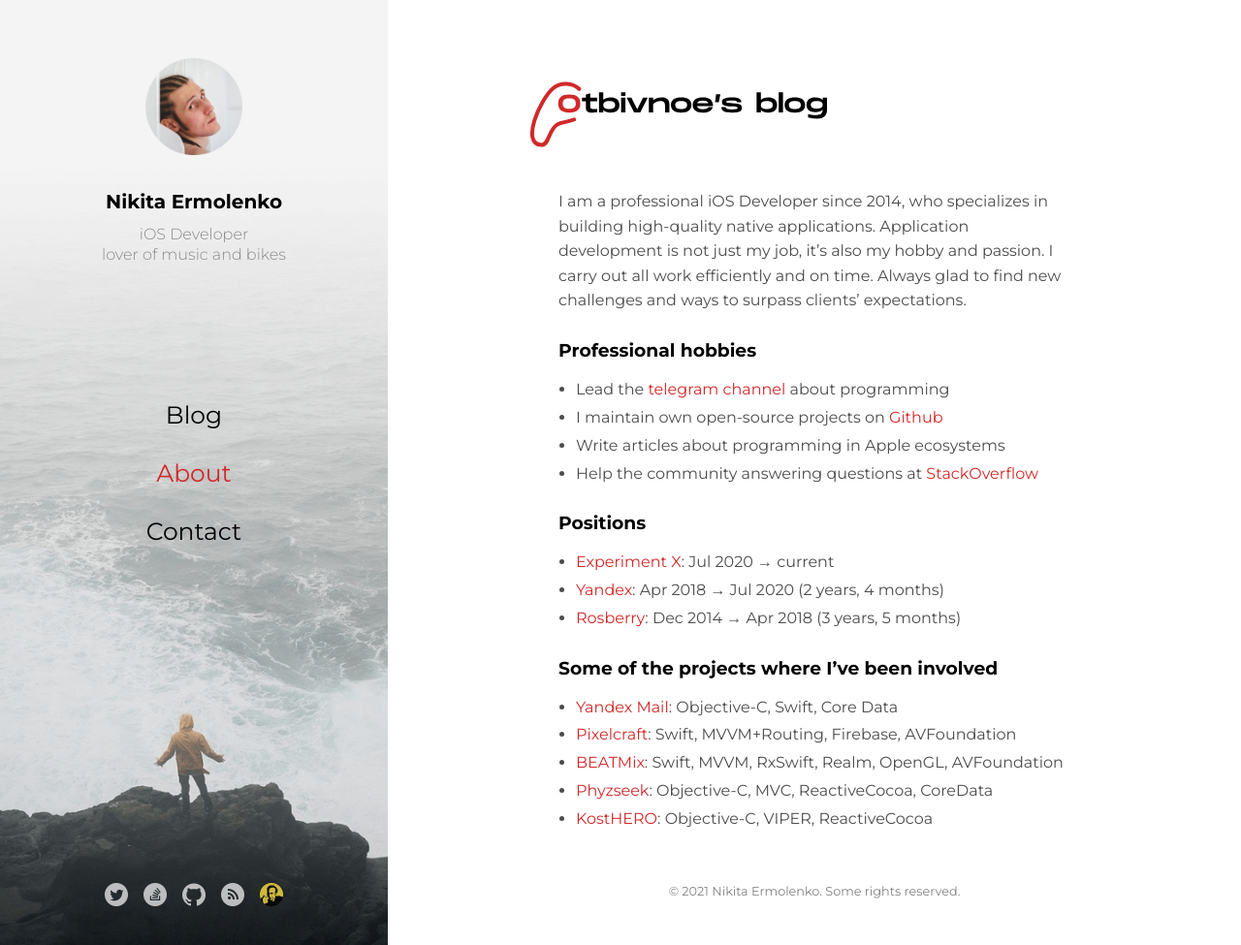
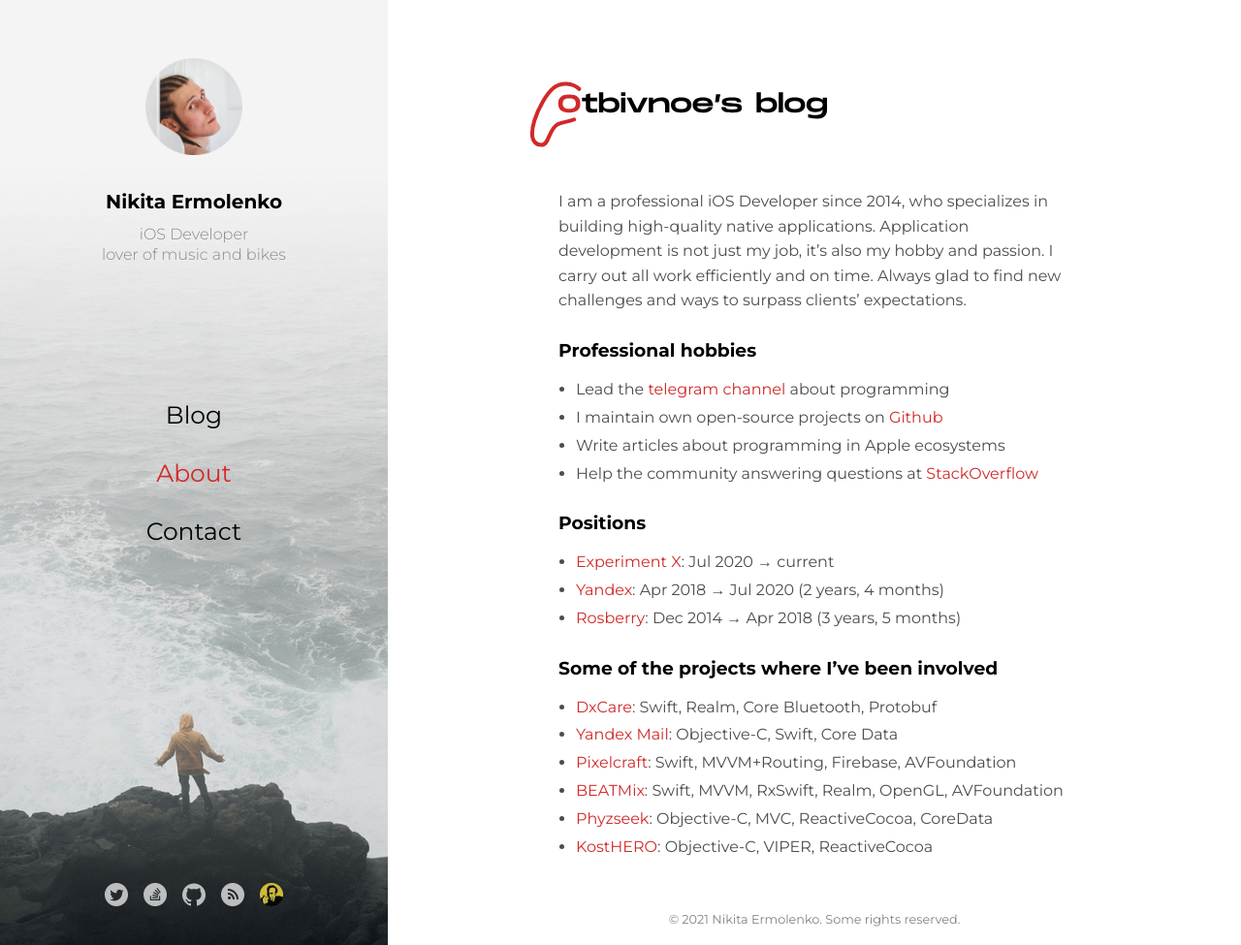
Before and after one commit to Otbivnoe/Otbivnoe.github.io, a Jekyll site: the page built from tabs/about.md, in a window 1280 px wide and 975 px high. Shown: the whole window at 97% size. Built offline with Jekyll 4.4.1, drawn with Linux system fonts in a browser that asks for light colours.

Commit message:
Update involved projects in About page

```diff
--- a/tabs/about.md
+++ b/tabs/about.md
@@ -21,6 +21,7 @@
 
 ### Some of the projects where I've been involved
 
+- [DxCare](https://apps.apple.com/us/app/dx-care/id1540765494): Swift, Realm, Core Bluetooth, Protobuf
 - [Yandex Mail](https://apps.apple.com/us/app/yandex-mail-email-app/id4417854190): Objective-C, Swift, Core Data
 - [Pixelcraft](https://itunes.apple.com/us/app/pixelcraft-color-by-number-art/id1303437993?mt=8): Swift, MVVM+Routing, Firebase, AVFoundation
 - [BEATMix](https://itunes.apple.com/us/app/beatmix/id1227356223): Swift, MVVM, RxSwift, Realm, OpenGL, AVFoundation
```
